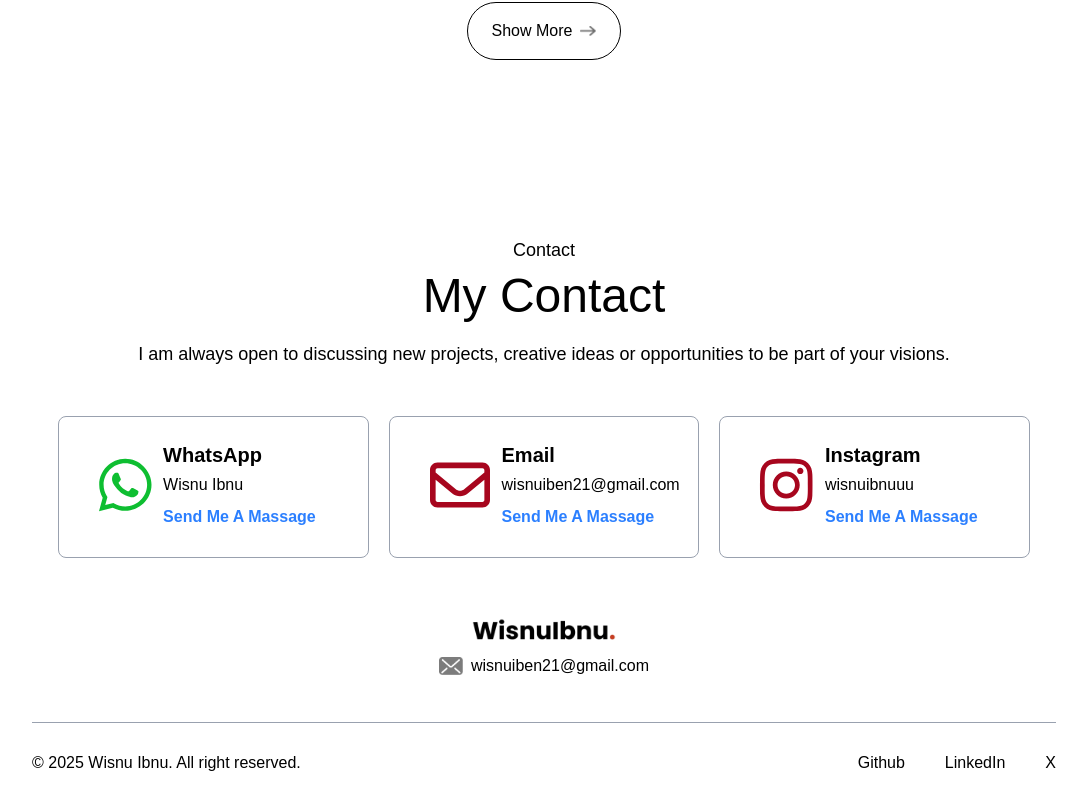
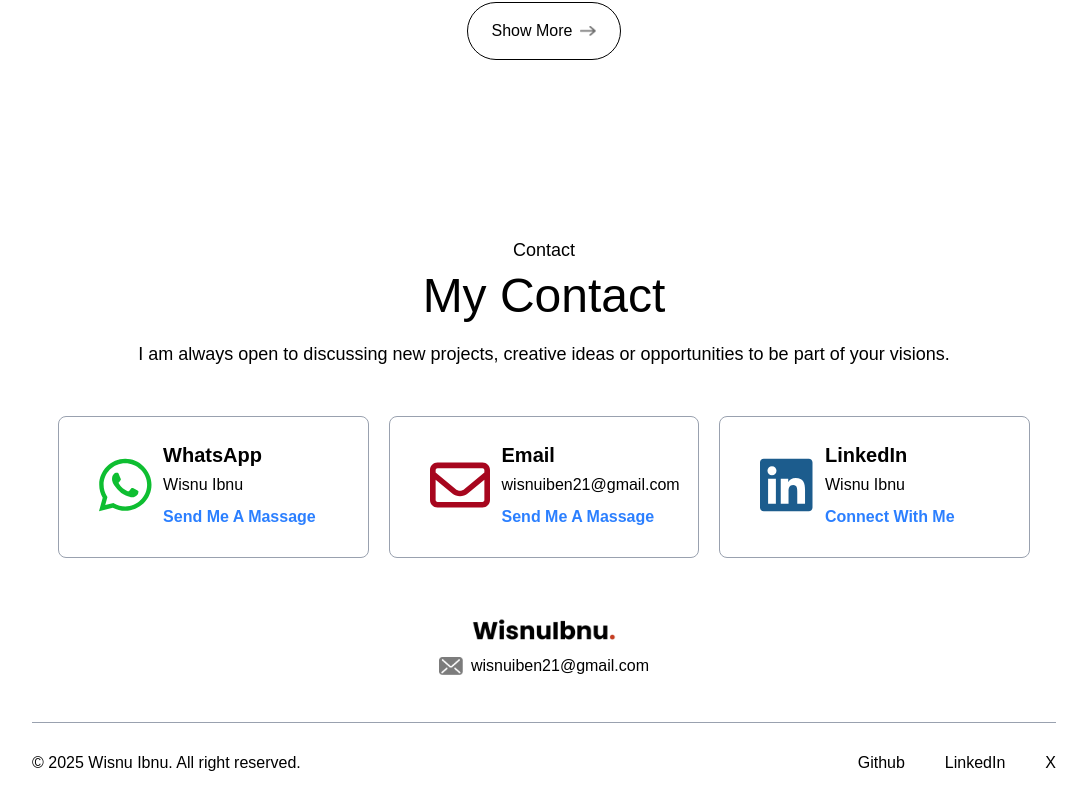
Before and after one commit to WisnuIbnu/redesign-portofolio, a Next.js app: page / in a window 1280 px wide. Shown: the part 4623-5426 px from the top of the page, without its empty margins (96-1183 px from the left). Built offline with nearby package versions, Linux system fonts and the light colour scheme; a web font is replaced by a local one.

Commit message:
add new link to linkedin

```diff
--- a/app/components/Contact.jsx
+++ b/app/components/Contact.jsx
@@ -1,6 +1,6 @@
 'use client'
 import { FontAwesomeIcon } from '@fortawesome/react-fontawesome'
-import { faWhatsapp, faInstagram } from '@fortawesome/free-brands-svg-icons'
+import { faWhatsapp, faLinkedin} from '@fortawesome/free-brands-svg-icons'
 import { faEnvelope } from '@fortawesome/free-regular-svg-icons'
 import { assets } from '@/assets/assets'
 import Image from 'next/image'
@@ -17,12 +17,13 @@ const cardVariants = {
   })
 }
 
+
 const Contact = () => {
 
   const socialMedia = [
     { name: 'WhatsApp', icon: faWhatsapp, account: 'Wisnu Ibnu', color: '#0ebe31', link: 'https://api.whatsapp.com/send/?phone=62881011912484&text=Halo%2C%20saya%20tertarik%20untuk%20berbicara%20lebih%20lanjut%21', massage: 'Send Me A Massage' },
     { name: 'Email', icon: faEnvelope, account: 'wisnuiben21@gmail.com', color: '#a7061e', link: 'https://mail.google.com/mail/u/0/?fs=1&to=wisnuiben21@gmail.com&su=Your%20Subject&body=Your%20Messages&tf=cm', massage: 'Send Me A Massage' },
-    { name: 'Instagram', icon: faInstagram, account: 'wisnuibnuuu', color: '#a7061e', link: 'https://www.instagram.com/wisnuibnuuu?igsh=MXgxam44dGs0bHFkcQ%3D%3D', massage: 'Send Me A Massage' },
+    { name: 'LinkedIn', icon: faLinkedin, account: 'Wisnu Ibnu', color: '#1c5c8d', link: 'https://www.linkedin.com/in/wisnu-ibnu-103945289?utm_source=share&utm_campaign=share_via&utm_content=profile&utm_medium=android_app', massage: 'Connect With Me' },
   ];
 
   const { theme } = useContext(ThemeContext)
@@ -51,11 +52,11 @@ const Contact = () => {
               viewport={{ once: true, amount: 0.3 }}
             >
               <div className="flex items-center gap-3 gap-y-3">
-                <a href={link}><FontAwesomeIcon icon={icon} style={{ color: color }} className="text-6xl" /></a>
+                <a href={link}><FontAwesomeIcon target='_blank' rel="noopener noreferrer" icon={icon} style={{ color: color }} className="text-6xl"/></a>
                 <div className="block gap-y-3">
-                  <a href={link}><h2 className="font-bold text-xl">{name}</h2></a>
-                  <a href={link}><p className="text-md">{account}</p></a>
-                  <a href={link} target="_blank" className="text-blue-500 font-semibold" rel="noopener noreferrer">{massage}</a>
+                  <a href={link} target='_blank' rel="noopener noreferrer"><h2 className="font-bold text-xl">{name}</h2></a>
+                  <a href={link} target='_blank' rel="noopener noreferrer"><p className="text-md">{account}</p></a>
+                  <a href={link} target='_blank' rel="noopener noreferrer" className="text-blue-500 font-semibold">{massage}</a>
                 </div>
               </div>
             </motion.div>
--- a/app/components/Footer.jsx
+++ b/app/components/Footer.jsx
@@ -29,7 +29,7 @@ const Footer = () => {
         <p>© {new Date().getFullYear()} Wisnu Ibnu. All right reserved.</p>
         <ul className='flex gap-10 mt-4 items-center justify-center sm:mt-0'>
           <li><a target='_blank' href="https://github.com/WisnuIbnu" rel="noopener noreferrer">Github</a></li>
-          <li><a target='_blank' href="https://github.com/WisnuIbnu" rel="noopener noreferrer">LinkedIn</a></li>
+          <li><a target='_blank' href="https://www.linkedin.com/in/wisnu-ibnu-103945289?utm_source=share&utm_campaign=share_via&utm_content=profile&utm_medium=android_app" rel="noopener noreferrer">LinkedIn</a></li>
           <li><a target='_blank' href="https://github.com/WisnuIbnu" rel="noopener noreferrer">X</a></li>
         </ul>
       </div>
```
